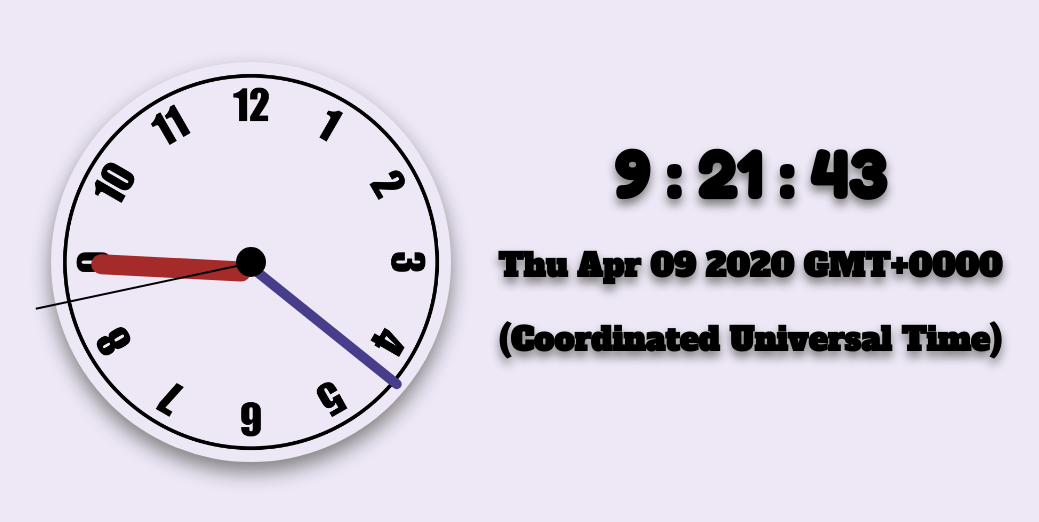
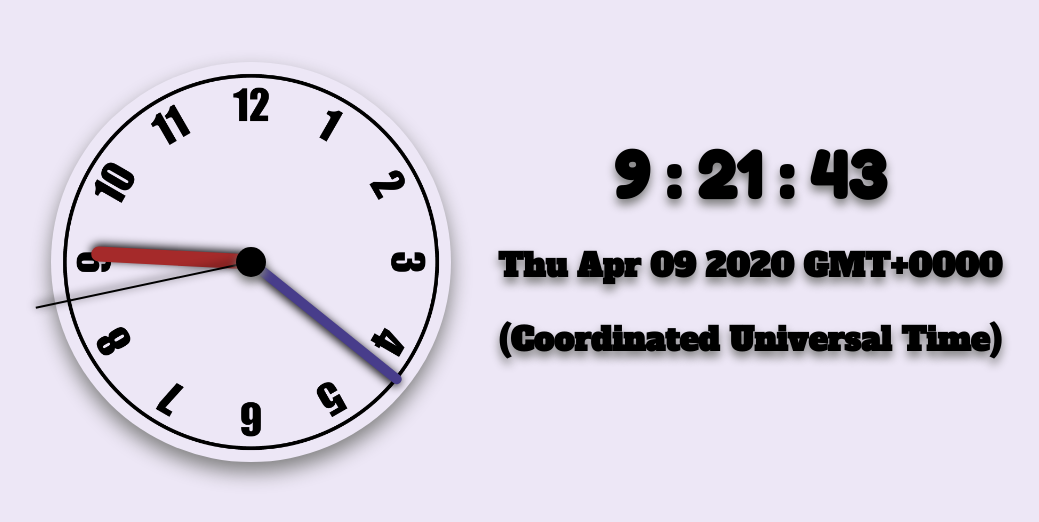
Before and after one commit to RiadHossain43/clock, a plain HTML site: page index.html in a window 1280 px wide. Shown: the part 138-660 px from the top of the page, without its empty margins (77-1116 px from the left). Drawn offline with Linux system fonts and the light colour scheme.

Commit message:
js update clock  modified

```diff
--- a/clock.css
+++ b/clock.css
@@ -17,7 +17,6 @@ body{
     background-size: cover;
     border-radius: 50%;
     box-shadow: 0px 10px 20px gray;
-
 }
 #d_clock{
     position:absolute;
@@ -26,7 +25,6 @@ body{
     transform: translateY(-50%);
     width: 650px;
     height: 450px;
-
 }
 #mnt{
     width: 48%;
@@ -41,7 +39,7 @@ body{
 }
 #hr{
     width: 40%;
-    height: 20PX;
+    height: 15PX;
     background-color: brown;
     border-radius: 10px;
 }
@@ -54,13 +52,15 @@ body{
     width: 30px;
     border-radius: 50%;
     background-color: black;
+    box-shadow: 0px 6px 10px gray;
 }
 #mnt,#sec,#hr{
-    transform-origin: left;
+    transform-origin: 0 50%;
     position: absolute;
     top: 50%;
     left: 50%;
     transform: translateY(-50%);
+    box-shadow: 0 2px 10px black;
 }
 #d_time,#time_zone,#area{
     text-align: center;
--- a/clock.js
+++ b/clock.js
@@ -31,9 +31,9 @@ setInterval(() => {
     }
     let updateAnalog = (minute, sec, hour) => {
         hour = (hour > 12) ? hour - 12 : hour;
-        secpin.style.transform = `rotate(${sec * 6 - 90}deg)`;
-        mntpin.style.transform = `rotate(${minute * 6 - 90 + (sec * 6 - 90) * 6 / 360}deg)`;
-        hrpin.style.transform = `rotate(${hour * 30 - 90 + (minute * 6 - 90) * 30 / 360}deg)`;
+        secpin.style.transform = `translateY(-50%) rotate(${sec * 6 -90}deg)`;
+        mntpin.style.transform = `translateY(-50%) rotate(${minute * 6 - 90 + (sec * 6 - 90) * 6 / 360}deg)`;
+        hrpin.style.transform = `translateY(-50%) rotate(${hour * 30 - 90 + (minute * 6 - 90) * 30 / 360}deg)`;
     }
     function eleID(name){
         return document.getElementById(name);
```
